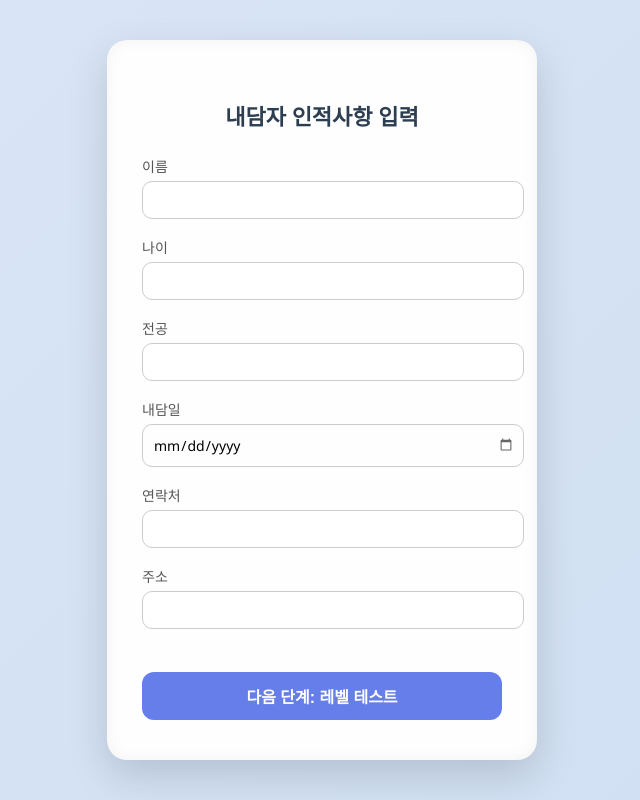
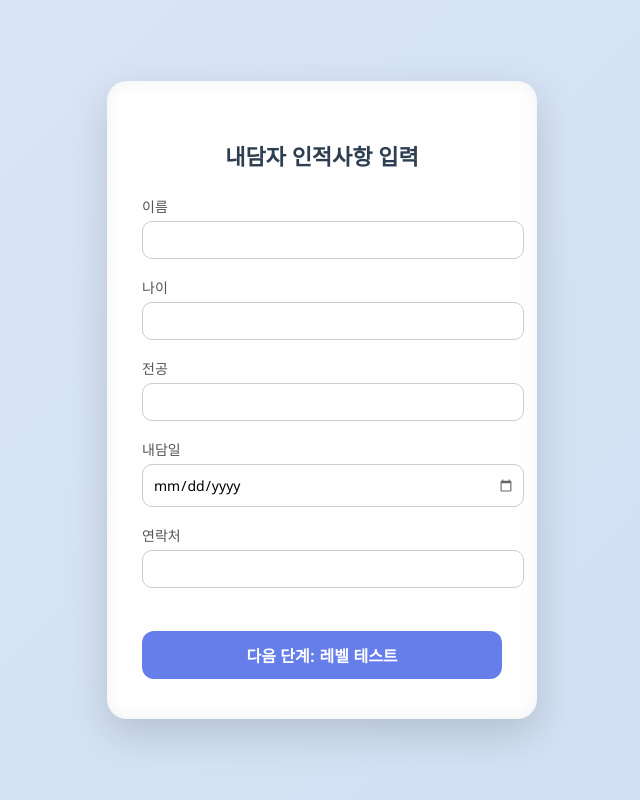
Before and after one commit to MinoGemini/level-test, a plain HTML site: page index.html in a window 1280 px wide. Shown: the whole page, without its empty margins (318-958 px from the left). Drawn offline with Linux system fonts and the light colour scheme.

Commit message:
수정-인적사항

```diff
--- a/index.html
+++ b/index.html
@@ -134,7 +134,6 @@ input[type=date]::-webkit-calendar-picker-indicator {
 }
 </style>
   <div class="field"><label>연락처</label><input type="text" id="phone"></div>
-  <div class="field"><label>주소</label><input type="text" id="address"></div>
 
   <button onclick="goToTest()">다음 단계: 레벨 테스트</button>
 </div>
```
